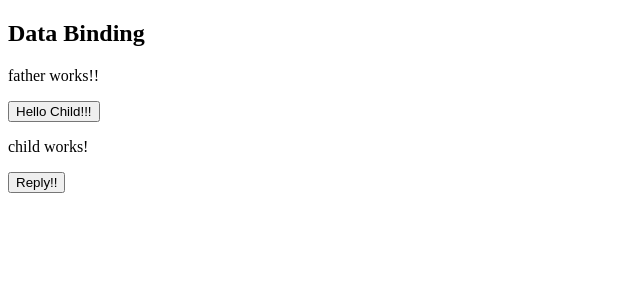
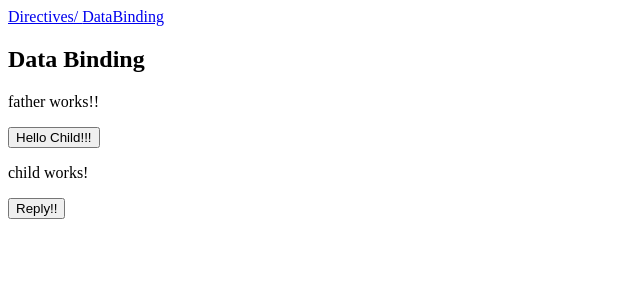
Before and after one commit to patriciaSR/angular-kairos, an Angular app: page /databinding in a window 1280 px wide. Shown: the top 300 px of the page, without its empty margins (0-640 px from the left). Built offline with nearby package versions, Linux system fonts and the light colour scheme.

Commit message:
add routerLink

```diff
--- a/src/app/app.component.html
+++ b/src/app/app.component.html
@@ -8,5 +8,9 @@
 </ng-template>
 
 <app-father></app-father> -->
+<nav>
+  <a [routerLink]="['directives']">Directives/ </a>
+  <a [routerLink]="['databinding']">DataBinding</a>
+</nav>
 
 <router-outlet></router-outlet>
--- a/src/app/app.module.ts
+++ b/src/app/app.module.ts
@@ -13,7 +13,7 @@ const config = {
 
 const ROUTES: Routes = [
   { path: '', redirectTo: 'directives', pathMatch: 'full' },
-  { path: '**', redirectTo: 'directives'}
+  { path: '**', redirectTo: ''}
 ];
 
 @NgModule({
```
